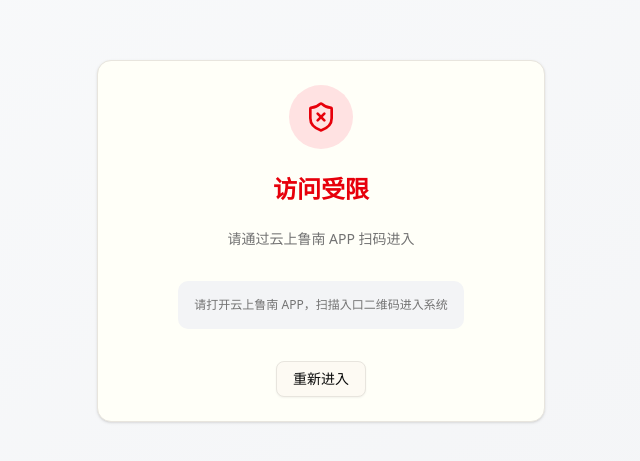
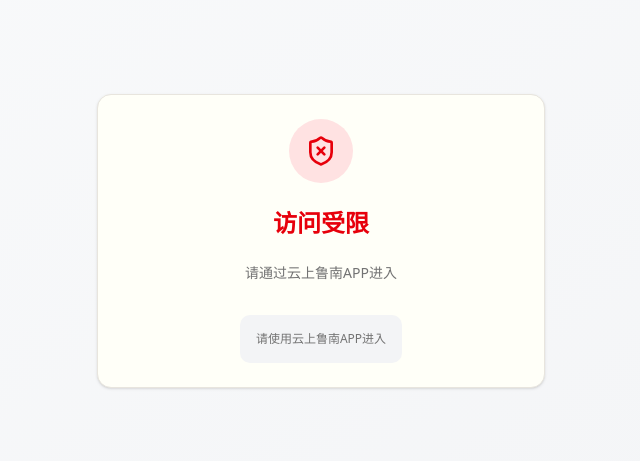
Before and after one commit to LunanZhiYao/deer-flow, a Next.js app in the folder frontend/: page /login in a window 1280 px wide. Shown: the part 159-620 px from the top of the page, without its empty margins (319-959 px from the left). Built offline with nearby package versions, Linux system fonts and the light colour scheme; no server answers.

Commit message:
验证提示修改

```diff
--- a/frontend/src/app/login/page.tsx
+++ b/frontend/src/app/login/page.tsx
@@ -21,19 +21,19 @@
       case "invalid_workcode":
         return {
           title: "身份验证失败",
-          description: "workCode 无效或已过期，请重新扫码进入",
+          description: "workCode 无效",
           icon: ShieldX,
         };
       case "unauthorized":
         return {
           title: "非法访问",
-          description: "请通过云上鲁南 APP 扫码进入",
+          description: "请通过云上鲁南APP进入",
           icon: AlertCircle,
         };
       default:
         return {
           title: "访问受限",
-          description: "请通过云上鲁南 APP 扫码进入",
+          description: "请通过云上鲁南APP进入",
           icon: ShieldX,
         };
     }
@@ -66,16 +66,9 @@
           </p>
           <div className="mt-4 rounded-lg bg-gray-100 p-4 dark:bg-gray-800">
             <p className="text-muted-foreground text-center text-xs">
-              请打开云上鲁南 APP，扫描入口二维码进入系统
+              请使用云上鲁南APP进入
             </p>
           </div>
-          <Button
-            variant="outline"
-            className="mt-4"
-            onClick={() => router.push("/")}
-          >
-            重新进入
-          </Button>
         </CardContent>
       </Card>
     </div>
```
